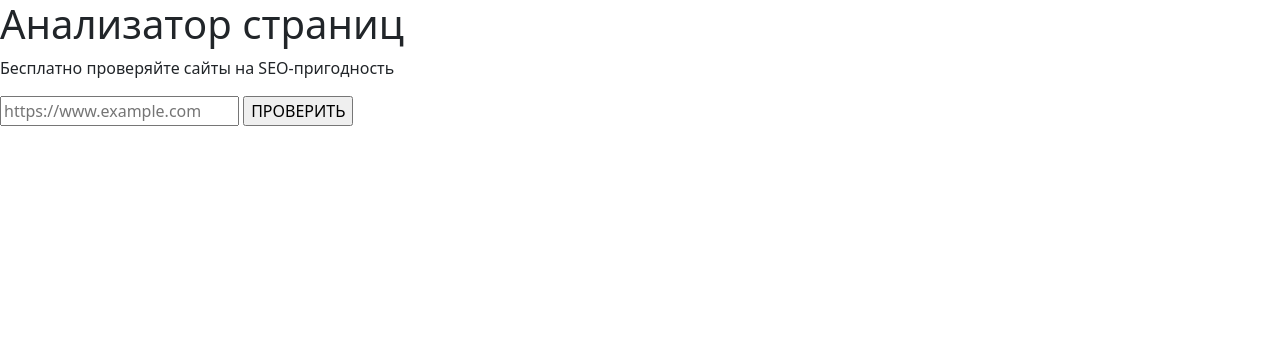
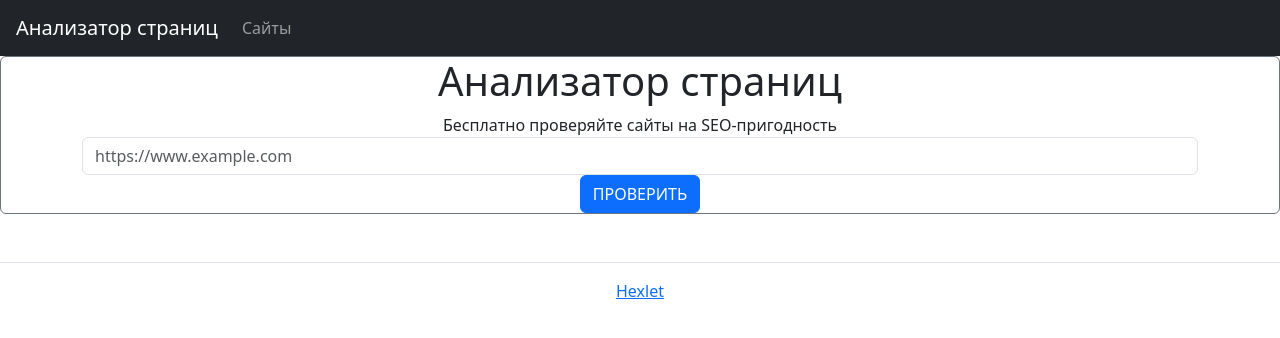
Before and after one commit to Onoiro/python-project-83, a Flask app: page / in a window 1280 px wide. Shown: the top 338 px of the page. Run offline with Flask 3, Linux system fonts and the light colour scheme; some libraries are stand-ins or nearby versions.

Commit message:
update base.html & index.html

```diff
--- a/page_analyzer/app.py
+++ b/page_analyzer/app.py
@@ -15,6 +15,7 @@ def index():
     messages = get_flashed_messages(with_categories=True)
     return render_template(
         'index.html',
+        h1 = "Анализатор страниц",
         messages=messages,
         search=term
     )
--- a/page_analyzer/templates/bootstrap/base.html
+++ b/page_analyzer/templates/bootstrap/base.html
@@ -5,21 +5,35 @@
         <!-- Required meta tags -->
         <meta charset="utf-8">
         <meta name="viewport" content="width=device-width, initial-scale=1, shrink-to-fit=no">
-
-        {% block styles %}
-            <!-- Bootstrap CSS -->
-            {{ bootstrap.load_css() }}
-        {% endblock %}
-
-        <title>{% block title %}Page analyzer{% endblock %}</title>
+        <title>{% block title %}Анализатор страниц{% endblock %}</title>
+        <link href="https://cdn.jsdelivr.net/npm/bootstrap@5.3.0/dist/css/bootstrap.min.css" rel="stylesheet" integrity="sha384-9ndCyUaIbzAi2FUVXJi0CjmCapSmO7SnpJef0486qhLnuZ2cdeRhO02iuK6FUUVM" crossorigin="anonymous">
         {% endblock %}
     </head>
     <body>
         <!-- Your page content -->
-        {% block content %}
-            <div class="jumbotron text-center">
-            <h1>{{h1}}</h1>
+      {% block header %}
+      <header class="flex-shrink-0">
+          <nav class="navbar navbar-expand-md navbar-dark bg-dark px-3">
+            <a class="navbar-brand" href="/">Анализатор страниц</a>
+            <div id="navbarNav">
+                <ul class="navbar-nav">
+                  <li class="nav-item"><a class="nav-link " href="/urls">Сайты</a></li>
+                </ul>
             </div>
-        {% endblock %}
+          </nav>
+      </header>
+      {% endblock %}
+
+      {% block content %}{% endblock %}
+
+      {% block footer %}
+      <footer class="border-top py-3 mt-5 flex-shrink-0">
+        <div class="container-lg">
+          <div class="text-center">
+            <a href="https://ru.hexlet.io/u/abo" target="_blank">Hexlet</a>
+          </div>
+        </div>
+      </footer>
+      {% endblock %}
     </body>
 </html>
--- a/page_analyzer/templates/index.html
+++ b/page_analyzer/templates/index.html
@@ -1,4 +1,4 @@
-<!doctype html>
+<!-- <!doctype html>
 <html lang="en">
   <head>
     <meta charset="utf-8">
@@ -22,6 +22,23 @@
       {% endfor %}
       </div>
     {% endif %}
-    <!-- <script src="https://cdn.jsdelivr.net/npm/bootstrap@5.3.0/dist/js/bootstrap.bundle.min.js" integrity="sha384-geWF76RCwLtnZ8qwWowPQNguL3RmwHVBC9FhGdlKrxdiJJigb/j/68SIy3Te4Bkz" crossorigin="anonymous"></script> -->
   </body>
-</html>
+</html> -->
+
+{% extends 'bootstrap/base.html' %}
+
+{% block content %}
+   {{super()}}
+   <div class="border border-secondary border-1 rounded">
+    <div class="container text-center">
+      <h1>{{ h1 }}</h1>
+      <label>Бесплатно проверяйте сайты на SEO-пригодность</label>
+      <form class="form-inline">
+        <div class="form-group">
+          <input type="text" name="url" class="form-control" placeholder="https://www.example.com" value="{{ search }}">
+          <button type="submit" class="btn btn-primary">ПРОВЕРИТЬ</button>
+        </div>
+      </form>
+    </div>
+  </div>
+{% endblock %}
```
